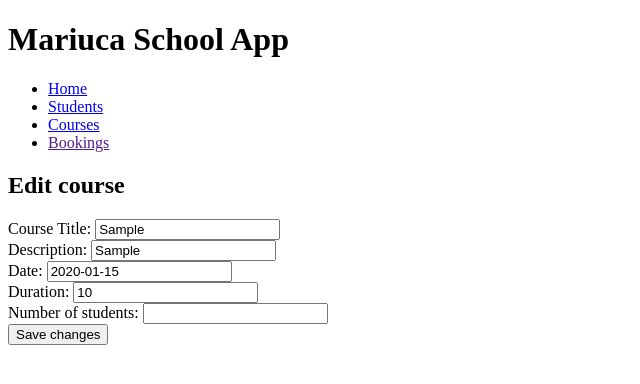
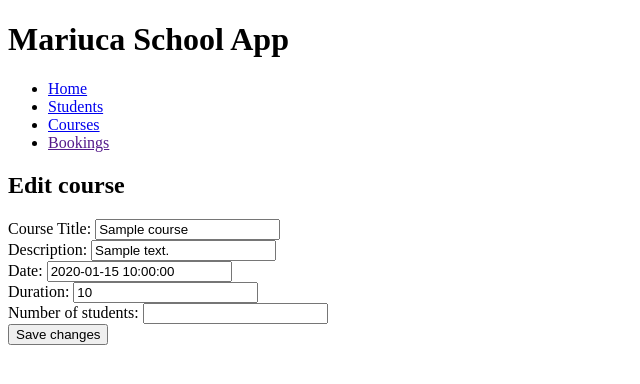
Before and after one commit to mariamuzas/mariuca_school_app_project, a Flask app: page /courses/1/edit in a window 1280 px wide. Shown: the top 384 px of the page, without its empty margins (0-640 px from the left). Run offline with Flask 2, Linux system fonts and the light colour scheme; a database or web service that is not in the repository returns one stand-in record (values such as "Sample title"); some libraries are stand-ins or nearby versions.

Commit message:
All the functionality for courses, details, edit and delete working. Routes working, errors fixed.

```diff
--- a/controllers/course_controller.py
+++ b/controllers/course_controller.py
@@ -51,9 +51,8 @@ def update_course(id):
     max_num_students = request.form["max_num_students"]
 
     course_to_update = Course(title, description, date, duration, max_num_students, id)
-
     course_repository.update(course_to_update)
-    return redirect("/courses/<id>")
+    return redirect(f"/courses/{course_to_update.id}")
 
 @courses_blueprint.route("/courses/<id>/delete", methods=["POST"])
 def delete_course(id):
--- a/repositories/student_repository.py
+++ b/repositories/student_repository.py
@@ -46,7 +46,7 @@ def delete(id):
 # not sure if it is working
 def update(student):
     sql = "UPDATE students SET (name, dob, experience, course_id) = (%s, %s, %s, %s) WHERE id = %s"
-    values = [student.name, student.dob, student.experience, student.course_id, student.id]
+    values = [student.name, student.dob, student.experience, student.course.id, student.id]
     run_sql(sql, values)
 
 
--- a/templates/courses/edit.html
+++ b/templates/courses/edit.html
@@ -7,23 +7,23 @@
 <form action="/courses/{{course.id}}" method="POST">
     <div>
         <label for="title">Course Title:</label>
-        <input type="text" id="title" name="title" value={{course.title}}>
+        <input type="text" id="title" name="title" value='{{course.title}}''>
     </div>
     <div>
         <label for="description">Description:</label>
-        <input type="text" id="description" name="description" value={{course.description}}>
+        <input type="text" id="description" name="description" value='{{course.description}}''>
     </div>
     <div>
         <label for="date">Date:</label>
-        <input type="text" id="date" name="date" value={{course.date}}>
+        <input type="text" id="date" name="date" value='{{course.date}}''>
     </div>
     <div>
         <label for="duration">Duration:</label>
-        <input type="number" id="duration" name="duration" value={{course.duration}}>
+        <input type="number" id="duration" name="duration" value='{{course.duration}}''>
     </div>
     <div>
         <label for="max_num_student">Number of students:</label>
-        <input type="number" id="max_num_students" name="max_num_students" value="max_num_students">
+        <input type="number" id="max_num_students" name="max_num_students" value='{{course.max_num_students}}'>
     </div>
     <button type="submit">Save changes</button>
 
```
Also changed, not shown: controllers/student_controller.py (+23 -0 lines).
